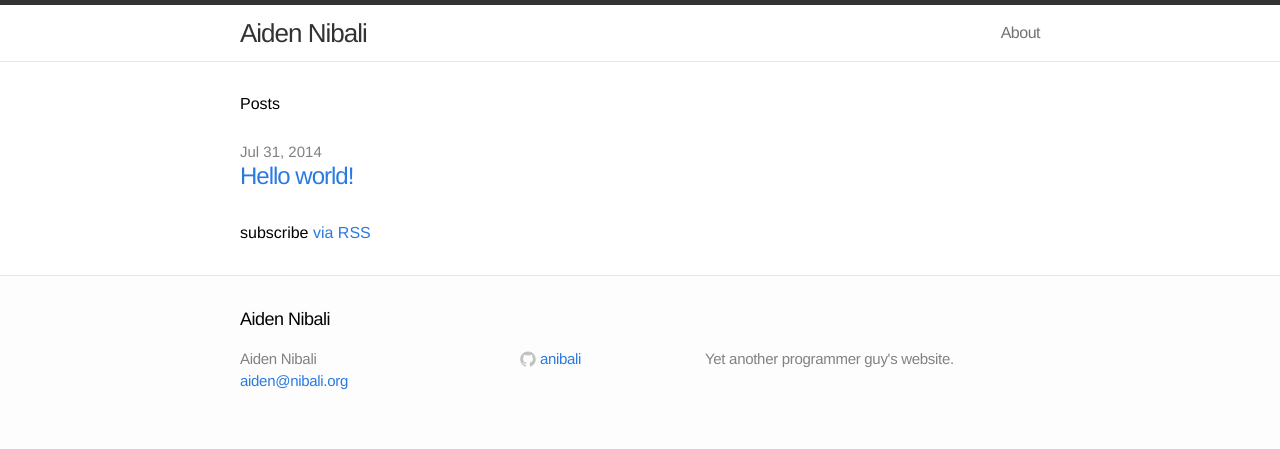
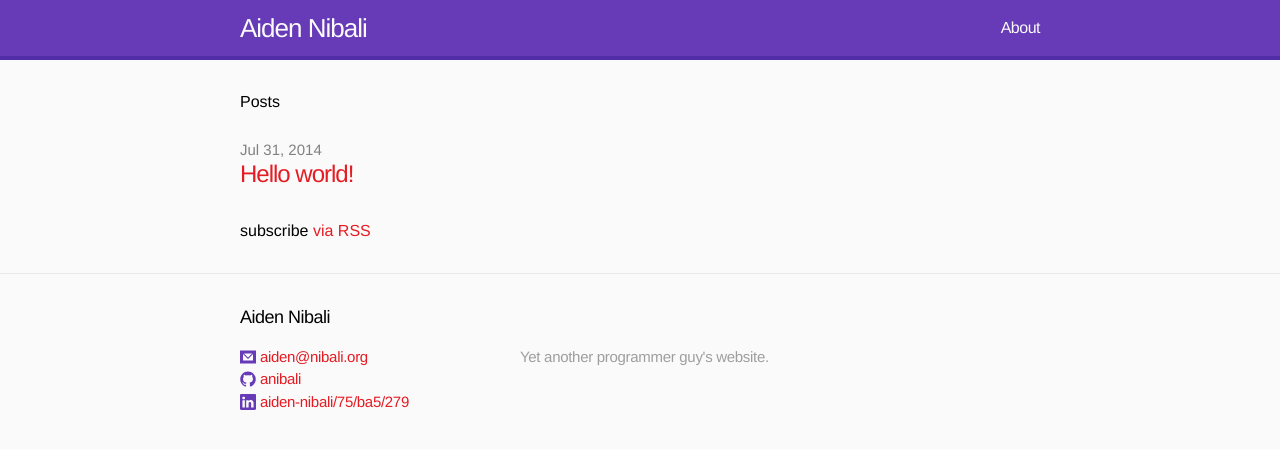
Before and after one commit to anibali/anibali.github.io, a Jekyll site: the page built from index.html, in a window 1280 px wide. Shown: the top 449 px of the page. Built offline with Jekyll 4.4.1, drawn with Linux system fonts in a browser that asks for light colours.

Commit message:
Updated styles

```diff
--- a/_config.yml
+++ b/_config.yml
@@ -5,6 +5,7 @@ description: "Yet another programmer guy's website."
 baseurl: ""
 url: "http://aiden.nibali.org"
 github_username:  anibali
+linkedin_username:  aiden-nibali/75/ba5/279
 
 # Build settings
 markdown: kramdown
--- a/_includes/footer.html
+++ b/_includes/footer.html
@@ -6,19 +6,23 @@
 
     <div class="footer-col-1 column">
       <ul>
-        <li>{{ site.title }}</li>
-        <li><a href="mailto:{{ site.email }}">{{ site.email }}</a></li>
-      </ul>
-    </div>
-
-    <div class="footer-col-2 column">
-      <ul>
+        {% if site.email %}<li>
+          <a href="mailto:{{ site.email }}">
+            <span class="icon github">
+              <svg version="1.1" class="footer-icon-svg" xmlns="http://www.w3.org/2000/svg" xmlns:xlink="http://www.w3.org/1999/xlink" x="0px" y="0px"
+                 viewBox="0 0 16 16" enable-background="new 0 0 16 16" xml:space="preserve">
+                <path fill="#673ab7" d="m 0,1.5156 0,0.5 0,11.9688 0,0.5 0.5,0 15,0 0.5,0 0,-0.5 0,-11.9688 0,-0.5 -0.5,0 -15,0 z m 3.90625,3 8.1875,0 L 8,8.6094 z M 3,4.9844 7.65625,9.6719 8,10.0156 8.375,9.6719 13,5.0156 l 0,6.4688 -10,0 z"/>
+              </svg>
+            </span>
+            <span class="username">{{ site.email }}</span>
+          </a>
+        </li>{% endif %}
         {% if site.github_username %}<li>
           <a href="https://github.com/{{ site.github_username }}">
             <span class="icon github">
-              <svg version="1.1" class="github-icon-svg" xmlns="http://www.w3.org/2000/svg" xmlns:xlink="http://www.w3.org/1999/xlink" x="0px" y="0px"
+              <svg version="1.1" class="footer-icon-svg" xmlns="http://www.w3.org/2000/svg" xmlns:xlink="http://www.w3.org/1999/xlink" x="0px" y="0px"
                  viewBox="0 0 16 16" enable-background="new 0 0 16 16" xml:space="preserve">
-                <path fill-rule="evenodd" clip-rule="evenodd" fill="#C2C2C2" d="M7.999,0.431c-4.285,0-7.76,3.474-7.76,7.761
+                <path fill-rule="evenodd" clip-rule="evenodd" fill="#673ab7" d="M7.999,0.431c-4.285,0-7.76,3.474-7.76,7.761
                 c0,3.428,2.223,6.337,5.307,7.363c0.388,0.071,0.53-0.168,0.53-0.374c0-0.184-0.007-0.672-0.01-1.32
                 c-2.159,0.469-2.614-1.04-2.614-1.04c-0.353-0.896-0.862-1.135-0.862-1.135c-0.705-0.481,0.053-0.472,0.053-0.472
                 c0.779,0.055,1.189,0.8,1.189,0.8c0.692,1.186,1.816,0.843,2.258,0.645c0.071-0.502,0.271-0.843,0.493-1.037
@@ -32,12 +36,23 @@
             <span class="username">{{ site.github_username }}</span>
           </a>
         </li>{% endif %}
+        {% if site.linkedin_username %}<li>
+          <a href="http://www.linkedin.com/pub/{{ site.linkedin_username }}">
+            <span class="icon linkedin">
+              <svg version="1.1" class="footer-icon-svg" xmlns="http://www.w3.org/2000/svg" xmlns:xlink="http://www.w3.org/1999/xlink" x="0px" y="0px"
+                 viewBox="0 0 16 16" enable-background="new 0 0 16 16" xml:space="preserve">
+                <path fill="#673ab7" d="M 1.1810308,1.8736591e-7 C 0.5281305,1.8736591e-7 -1.39189e-7,0.51473226 -1.39189e-7,1.1475412 l 0,13.7049188 c 0,0.63302 0.528130639189,1.147541 1.181030939189,1.147541 l 13.6379382,0 C 15.471846,16.000001 16,15.48548 16,14.85246 L 16,1.1475412 C 16,0.51473226 15.471846,1.8736591e-7 14.818969,1.8736591e-7 l -13.6379382,0 z M 3.6618555,2.6885248 c 0.8266003,0 1.330271,0.5369852 1.3459794,1.2459017 0,0.693311 -0.5231901,1.2459017 -1.3657732,1.2459017 l -0.013196,0 c -0.8108538,0 -1.3393814,-0.5525907 -1.3393814,-1.2459017 0,-0.7089165 0.5458574,-1.2459017 1.3723711,-1.2459017 z m 7.1191755,3.3114755 c 1.589678,0 2.78433,1.0333524 2.78433,3.2524591 l 0,4.1442626 -2.414846,0 0,-3.8688528 c 0,-0.9712325 -0.352906,-1.6327869 -1.2272162,-1.6327869 -0.6674833,0 -1.0657454,0.4472677 -1.2404124,0.8786886 -0.063796,0.1543533 -0.079175,0.367681 -0.079175,0.5836065 l 0,4.0393446 -2.4148454,0 c 0,0 0.031708,-6.5483125 0,-7.2262299 l 2.4148454,0 0,1.0295082 c 0.3203093,-0.4925922 0.8901389,-1.2 2.1773196,-1.2 z m -2.1773198,1.2 c -0.00405,0.00623 -0.00923,0.013514 -0.013196,0.019662 l 0.013196,0 0,-0.019662 z M 2.434639,6.1704921 l 2.4148454,0 0,7.2262299 -2.4148454,0 0,-7.2262299 z"/>
+              </svg>
+            </span>
+            <span class="username">{{ site.linkedin_username }}</span>
+          </a>
+        </li>{% endif %}
         {% if site.twitter_username %}<li>
           <a href="https://twitter.com/{{ site.twitter_username }}">
             <span class="icon twitter">
-              <svg version="1.1" class="twitter-icon-svg" xmlns="http://www.w3.org/2000/svg" xmlns:xlink="http://www.w3.org/1999/xlink" x="0px" y="0px"
+              <svg version="1.1" class="footer-icon-svg" xmlns="http://www.w3.org/2000/svg" xmlns:xlink="http://www.w3.org/1999/xlink" x="0px" y="0px"
                  viewBox="0 0 16 16" enable-background="new 0 0 16 16" xml:space="preserve">
-                <path fill="#C2C2C2" d="M15.969,3.058c-0.586,0.26-1.217,0.436-1.878,0.515c0.675-0.405,1.194-1.045,1.438-1.809
+                <path fill="#673ab7" d="M15.969,3.058c-0.586,0.26-1.217,0.436-1.878,0.515c0.675-0.405,1.194-1.045,1.438-1.809
                 c-0.632,0.375-1.332,0.647-2.076,0.793c-0.596-0.636-1.446-1.033-2.387-1.033c-1.806,0-3.27,1.464-3.27,3.27
                 c0,0.256,0.029,0.506,0.085,0.745C5.163,5.404,2.753,4.102,1.14,2.124C0.859,2.607,0.698,3.168,0.698,3.767
                 c0,1.134,0.577,2.135,1.455,2.722C1.616,6.472,1.112,6.325,0.671,6.08c0,0.014,0,0.027,0,0.041c0,1.584,1.127,2.906,2.623,3.206
@@ -52,7 +67,7 @@
       </ul>
     </div>
 
-    <div class="footer-col-3 column">
+    <div class="footer-col-2 column">
       <p class="text">{{ site.description }}</p>
     </div>
 
--- a/css/main.css
+++ b/css/main.css
@@ -13,14 +13,14 @@ body {
   font-size: 16px;
   line-height: 1.5;
   font-weight: 300;
-  background-color: #fdfdfd;
+  background-color: #fafafa;
 }
 
 h1, h2, h3, h4, h5, h6 { font-size: 100%; font-weight: 400; }
 
-a         { color: #2a7ae2; text-decoration: none; }
-a:hover   { color: #000; text-decoration: underline; }
-a:visited { color: #205caa; }
+a         { color: #e51c23; text-decoration: none; }
+a:hover   { text-decoration: underline; }
+a:visited { }
 
 /* Utility */
 
@@ -41,17 +41,16 @@ a:visited { color: #205caa; }
 /* Site header */
 
 .site-header {
-  border-top: 5px solid #333;
-  border-bottom: 1px solid #e8e8e8;
   min-height: 56px;
-  background-color: white;
+  background-color: #673ab7;
+  border-bottom: 4px solid #512da8;
 }
 
 .site-title,
 .site-title:hover,
 .site-title:visited {
   display: block;
-  color: #333;
+  color: #fafafa;
   font-size: 26px;
   letter-spacing: -1px;
   float: left;
@@ -69,7 +68,7 @@ a:visited { color: #205caa; }
 
 .site-nav .page-link {
   margin-left: 20px;
-  color: #727272;
+  color: #fafafa;
   letter-spacing: -.5px;
 }
 
@@ -98,19 +97,12 @@ a:visited { color: #205caa; }
   margin-right: 10px
 }
 .footer-col-2 {
-  width: 175px; /*fallback*/
-  width: -webkit-calc(23.125% - 10px);
-  width: -moz-calc(23.125% - 10px);
-  width: -o-calc(23.125% - 10px);
-  width: calc(23.125% - 10px);
+  width: 270px; /*fallback*/
+  width: -webkit-calc(65% - 10px);
+  width: -moz-calc(65% - 10px);
+  width: -o-calc(65% - 10px);
+  width: calc(65% - 10px);
   margin-right: 10px
-}
-.footer-col-3 {
-  width: 335px; /*fallback*/
-  width: -webkit-calc(41.875%);
-  width: -moz-calc(41.875%);
-  width: -o-calc(41.875%);
-  width: calc(41.875%);
 }
 
 .site-footer ul { list-style: none; }
@@ -119,11 +111,10 @@ a:visited { color: #205caa; }
 .site-footer p {
   font-size: 15px;
   letter-spacing: -.3px;
-  color: #828282;
+  color: #9e9e9e;
 }
 
-.github-icon-svg,
-.twitter-icon-svg {
+.footer-icon-svg {
   display: inline-block;
   width: 16px;
   height: 16px;
@@ -137,7 +128,7 @@ a:visited { color: #205caa; }
 
 .page-content {
   padding: 30px 0;
-  background-color: #fff;
+  background-color: #fafafa;
 }
 
 
@@ -234,7 +225,7 @@ a:visited { color: #205caa; }
   -moz-border-radius: 3px;
   border-radius: 3px;
   font-size: 15px;
-  overflow:scroll;
+  overflow:auto;
 }
 
 .post code { padding: 1px 5px; }
@@ -333,16 +324,7 @@ a:visited { color: #205caa; }
 
   .footer-col-1 { width: 50%; }
 
-  .footer-col-2 {
-    width: 45%; /*fallback*/
-    width: -webkit-calc(50% - 10px);
-    width: -moz-calc(50% - 10px);
-    width: -o-calc(50% - 10px);
-    width: calc(50% - 10px);
-    margin-right: 0;
-  }
-
-  .site-footer .column.footer-col-3 {
+  .site-footer .column.footer-col-2 {
     width: auto;
     float: none;
     clear: both;
@@ -391,6 +373,7 @@ a:visited { color: #205caa; }
     line-height: 1.25;
     padding: 5px 10px;
     margin: 0;
+    color: #e51c23;
   }
 
   .post-header h1 { font-size: 36px; }
```
